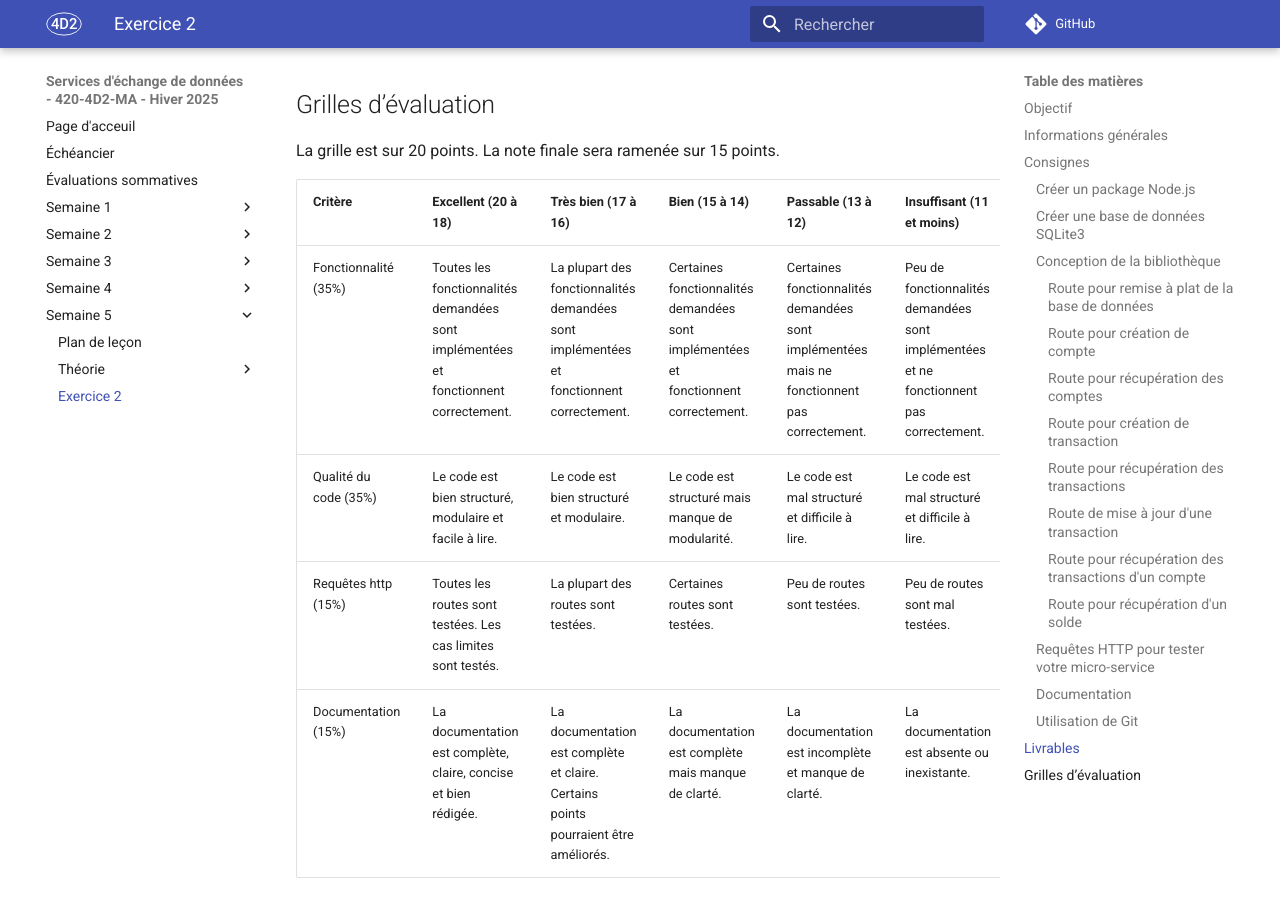
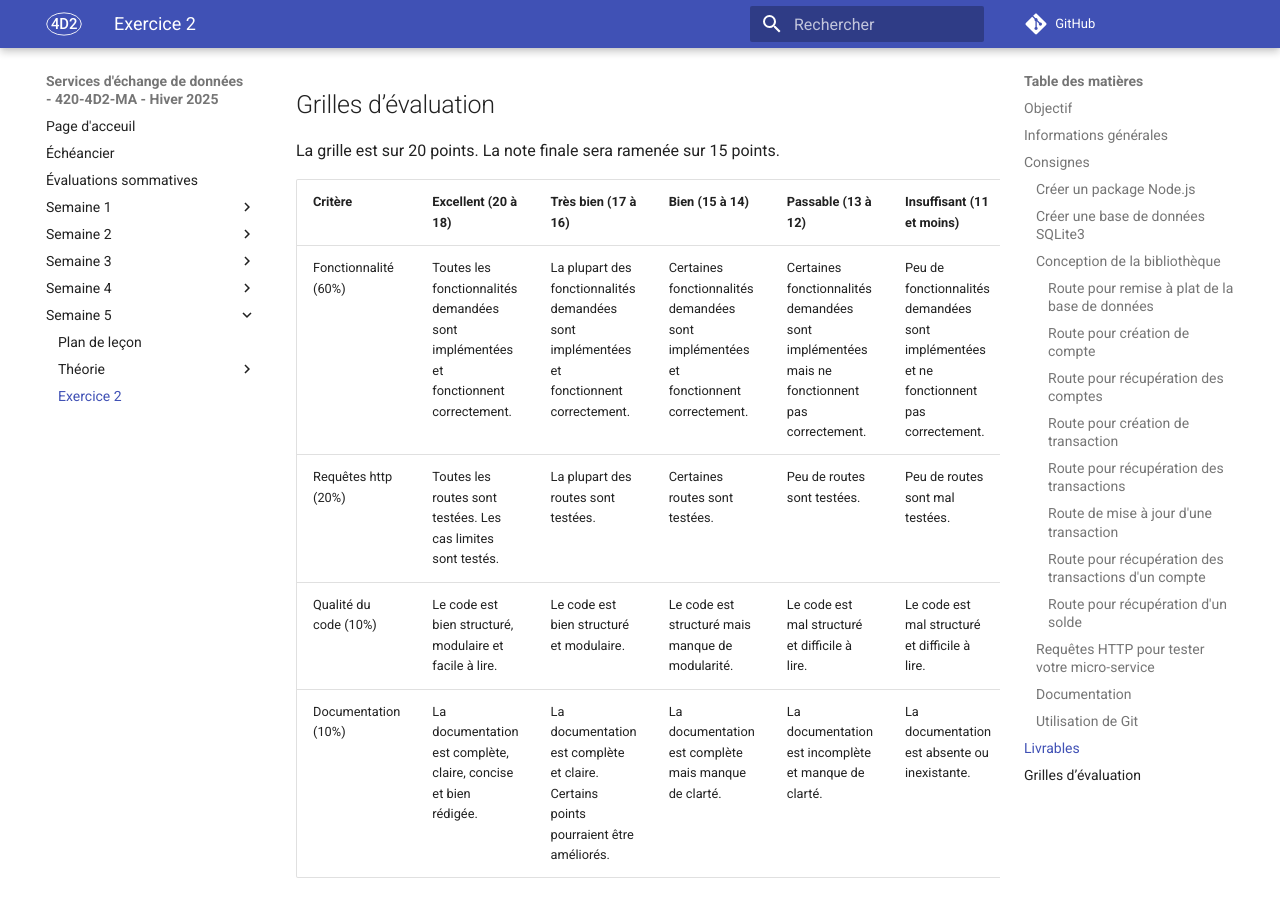
Before and after one commit to archambaultv-prof/2025H-420-4D2-MA, an MkDocs documentation site: the page built from docs/semaine_05/exercice_2.md, in a window 1280 px wide and 900 px high, scrolled down 4183 px. Built offline with MkDocs 1.6.1 and Material for MkDocs 9.7.7, drawn with Linux system fonts in a browser that asks for light colours; comment, search, counter and statistics services are not loaded.

Commit message:
Mise à jour des critères d'évaluation dans le fichier exercice_2.md

```diff
--- a/docs/semaine_05/exercice_2.md
+++ b/docs/semaine_05/exercice_2.md
@@ -176,10 +176,10 @@ La grille est sur 20 points. La note finale sera ramenée sur 15 points.
 
 | Critère | Excellent (20 à 18) | Très bien (17 à 16) | Bien (15 à 14) | Passable (13 à 12) | Insuffisant (11 et moins) |
 |---------|---------------------|---------------------|----------------|--------------------|--------------------------|
-|Fonctionnalité (35%) | Toutes les fonctionnalités demandées sont implémentées et fonctionnent correctement. | La plupart des fonctionnalités demandées sont implémentées et fonctionnent correctement. | Certaines fonctionnalités demandées sont implémentées et fonctionnent correctement. | Certaines fonctionnalités demandées sont implémentées mais ne fonctionnent pas correctement. | Peu de fonctionnalités demandées sont implémentées et ne fonctionnent pas correctement. |
-|Qualité du code (35%) | Le code est bien structuré, modulaire et facile à lire. | Le code est bien structuré et modulaire. | Le code est structuré mais manque de modularité. | Le code est mal structuré et difficile à lire. | Le code est mal structuré et difficile à lire. |
-|Requêtes http (15%) | Toutes les routes sont testées. Les cas limites sont testés. | La plupart des routes sont testées. | Certaines routes sont testées. | Peu de routes sont testées. | Peu de routes sont mal testées. |
-|Documentation (15%) | La documentation est complète, claire, concise et bien rédigée. | La documentation est complète et claire. Certains points pourraient être améliorés. | La documentation est complète mais manque de clarté. | La documentation est incomplète et manque de clarté. | La documentation est absente ou inexistante. |
+|Fonctionnalité (60%) | Toutes les fonctionnalités demandées sont implémentées et fonctionnent correctement. | La plupart des fonctionnalités demandées sont implémentées et fonctionnent correctement. | Certaines fonctionnalités demandées sont implémentées et fonctionnent correctement. | Certaines fonctionnalités demandées sont implémentées mais ne fonctionnent pas correctement. | Peu de fonctionnalités demandées sont implémentées et ne fonctionnent pas correctement. |
+|Requêtes http (20%) | Toutes les routes sont testées. Les cas limites sont testés. | La plupart des routes sont testées. | Certaines routes sont testées. | Peu de routes sont testées. | Peu de routes sont mal testées. |
+|Qualité du code (10%) | Le code est bien structuré, modulaire et facile à lire. | Le code est bien structuré et modulaire. | Le code est structuré mais manque de modularité. | Le code est mal structuré et difficile à lire. | Le code est mal structuré et difficile à lire. |
+|Documentation (10%) | La documentation est complète, claire, concise et bien rédigée. | La documentation est complète et claire. Certains points pourraient être améliorés. | La documentation est complète mais manque de clarté. | La documentation est incomplète et manque de clarté. | La documentation est absente ou inexistante. |
 
 ---
 
```
